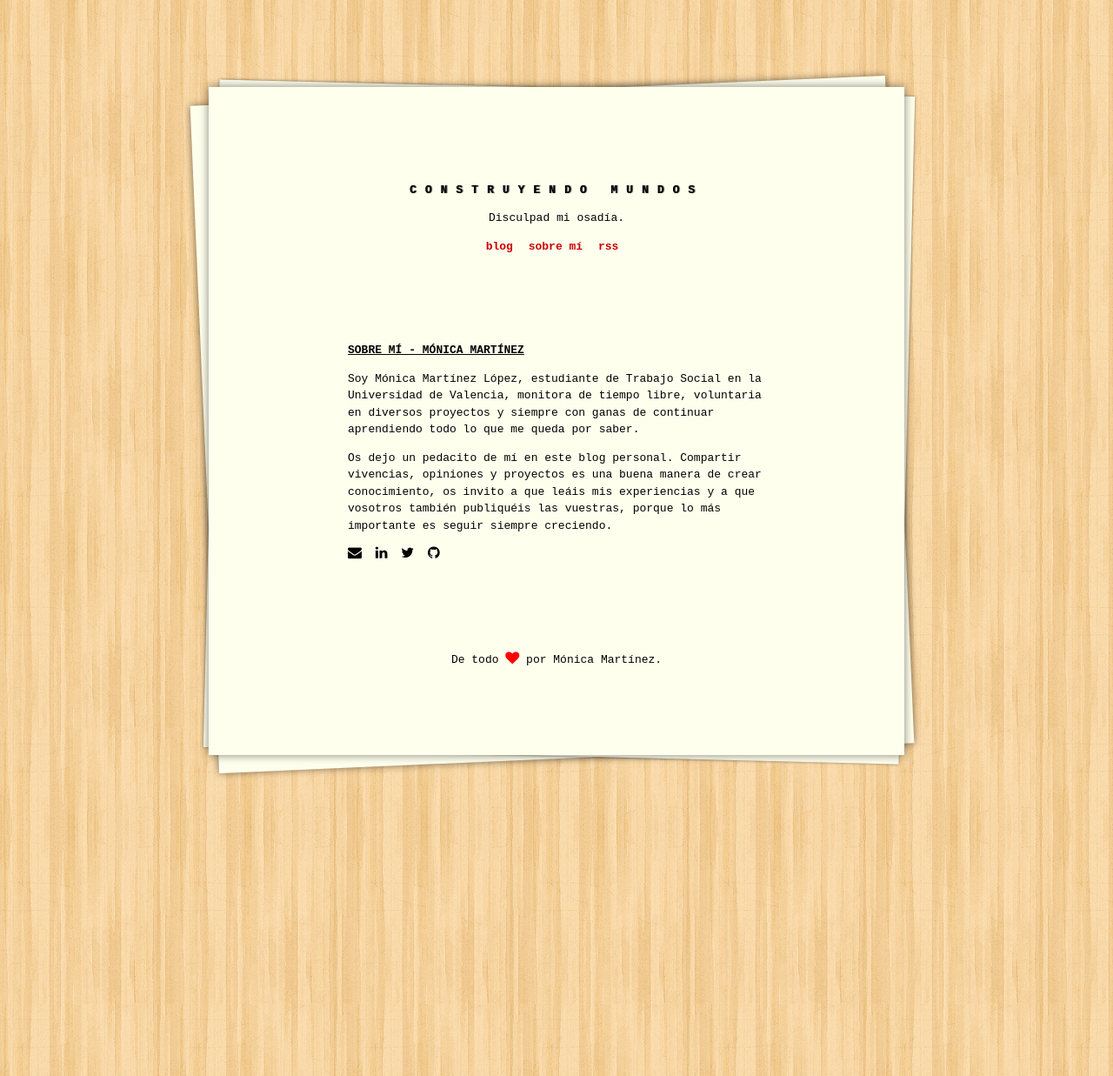
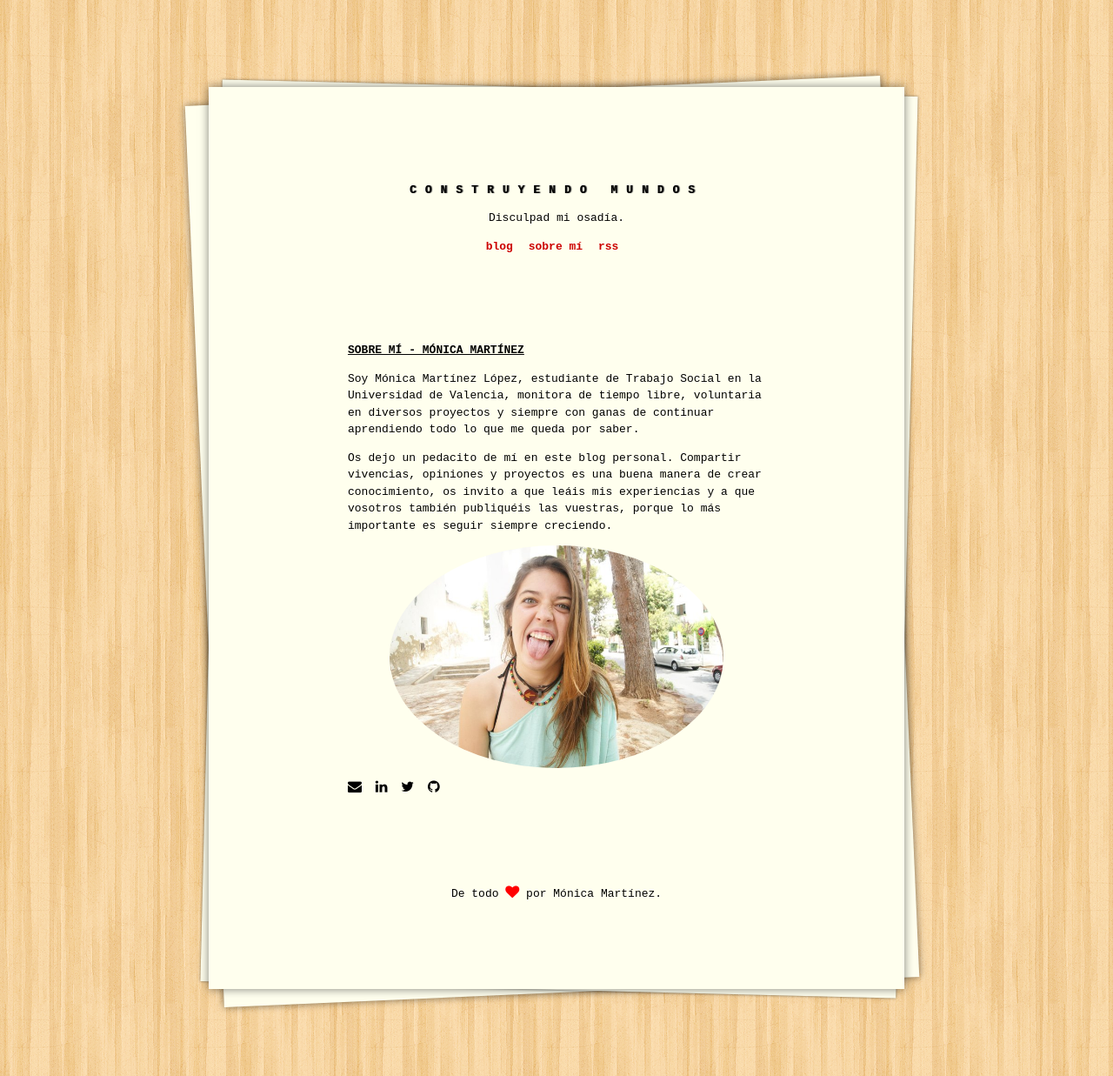
Before and after one commit to monimarlo/monimarlo.github.io, a Jekyll site: the page built from about.md, in a window 1280 px wide. Shown: the whole page at 87% size. Built offline with Jekyll 4.4.1, drawn with Linux system fonts in a browser that asks for light colours; nearby versions of some CDN libraries.

Commit message:
añadida la foto de sobre mi

```diff
--- a/about.md
+++ b/about.md
@@ -8,6 +8,8 @@ Soy Mónica Martínez López, estudiante de Trabajo Social en la Universidad de
 
 Os dejo un pedacito de mí en este blog personal. Compartir vivencias, opiniones y proyectos es una buena manera de crear conocimiento, os invito a que leáis mis experiencias y a que vosotros también publiquéis las vuestras, porque lo más importante es seguir siempre creciendo.
 
+<img id="circular_logo" src="/images/image.jpg" width="80%">
+
 <div id="contact">
 	<a href="mailto:monimarlo3@gmail.com"><i class="fa fa-envelope"></i></a>
 	<a href="https://www.linkedin.com/in/m%C3%B3nica-mart%C3%ADnez-l%C3%B3pez-1b2929120" target="_blank"><i class="fa fa-linkedin"></i></a>
--- a/css/main.css
+++ b/css/main.css
@@ -12,6 +12,12 @@ body {
   line-height:150%;
   background: url("../images/bg.png");
   margin: 0;
+}
+
+#circular_logo {
+  border-radius: 100%;
+  -webkit-border-radius: 100%;
+  -moz-border-radius: 100%;
 }
 
 .container {
```
Also changed, not shown: images/image.jpg (added).
